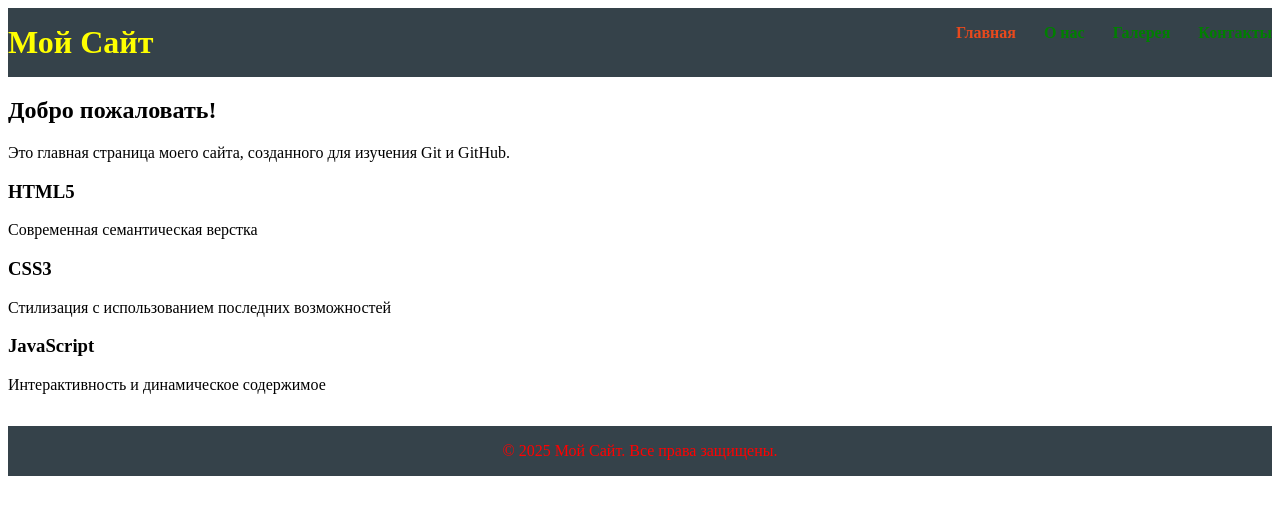
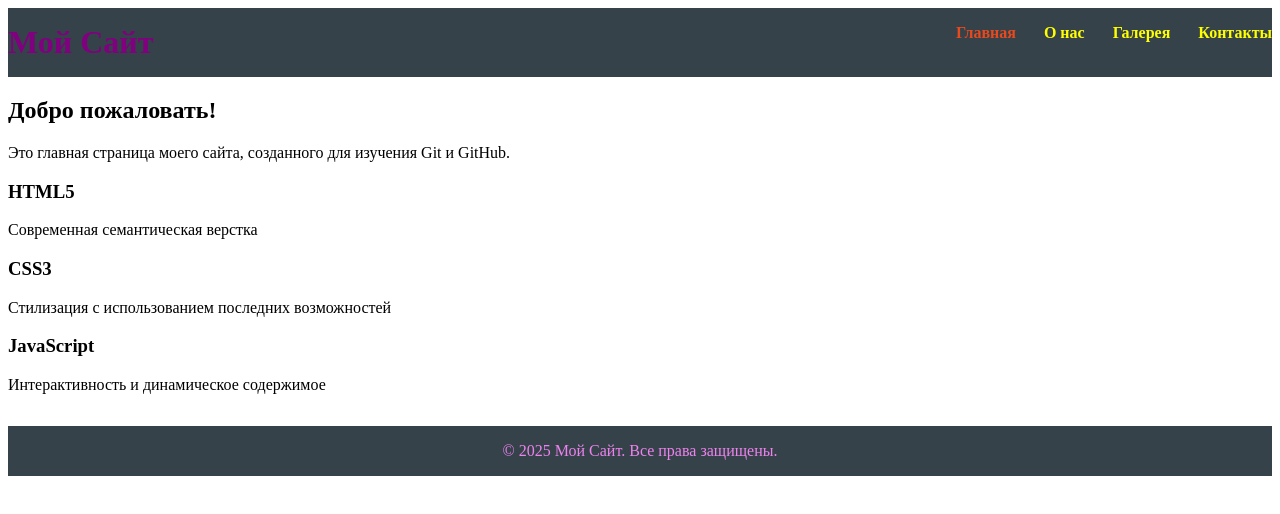
Before and after one commit to GulnazIdr/my-website, a plain HTML site: page index.html in a window 1280 px wide. Drawn offline with Linux system fonts and the light colour scheme.

Commit message:
Изменили цвета в footer и header

```diff
--- a/styles/footer.css
+++ b/styles/footer.css
@@ -1,6 +1,6 @@
 .site-footer {
     background: #35424a;
-    color: red;
+    color: violet;
     text-align: center;
     padding: 1rem 0;
     margin-top: 2rem;
--- a/styles/header.css
+++ b/styles/header.css
@@ -1,6 +1,6 @@
 .site-header {
     background: #35424a;
-    color: yellow;
+    color: purple;
     padding: 1rem 0;
 }
 
@@ -26,7 +26,7 @@
 }
 
 .main-nav a {
-    color: green;
+    color: yellow;
     text-decoration: none;
     font-weight: bold;
 }
```
